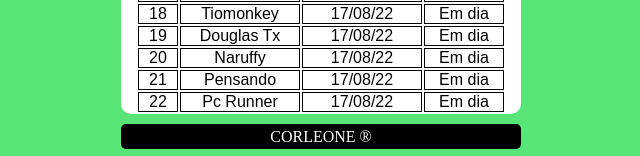
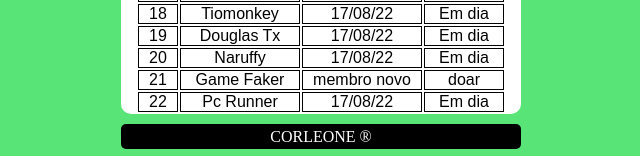
Before and after one commit to osvaldo53/corleone, a plain HTML site: page index.html in a window 1280 px wide. Shown: the part 1004-1160 px from the top of the page, 319-959 px from the left. Drawn offline with Linux system fonts and the light colour scheme.

Commit message:
membro-novo

```diff
--- a/index.html
+++ b/index.html
@@ -151,9 +151,9 @@
             </tr>
             <tr>
                 <td class="numero">21</td>
-                <td>Pensando</td>
-                <td>17/08/22</td>
-                <td class="situacao">Em dia</td>
+                <td>Game Faker</td>
+                <td>membro novo</td>
+                <td class="situacao">doar</td>
             </tr>
             <tr>
                 <td class="numero">22</td>
```
